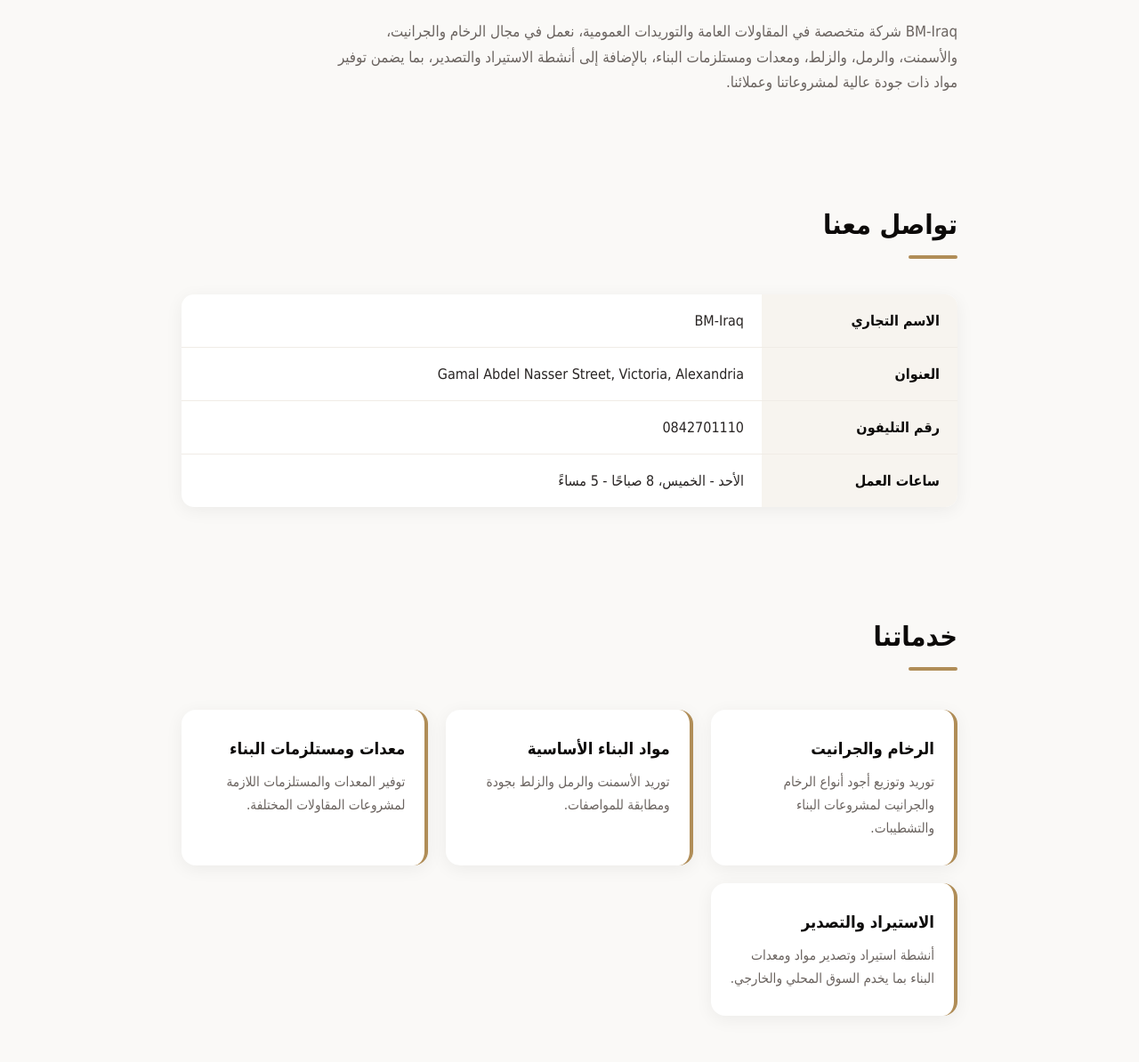
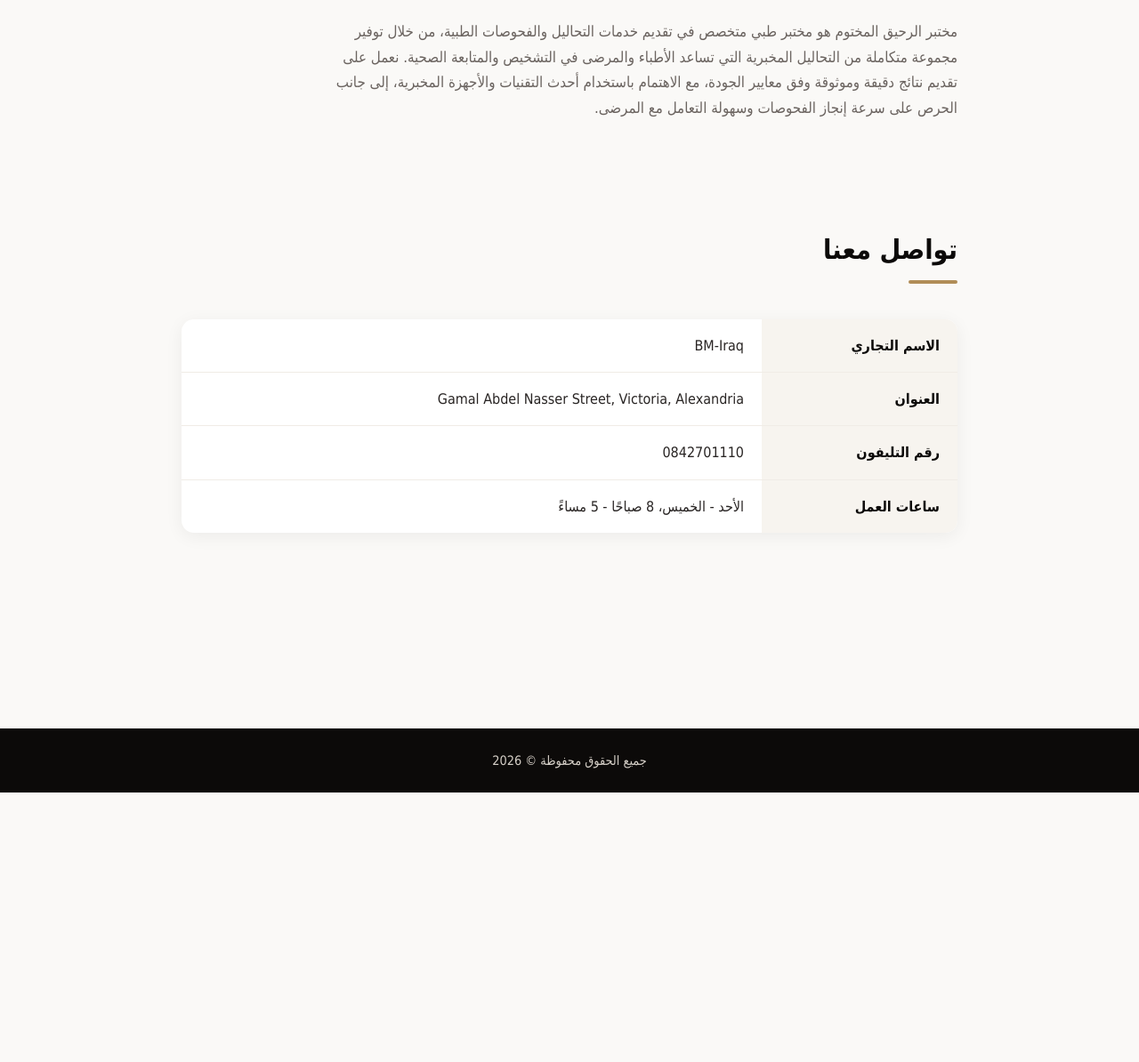
Before and after one commit to BM-Iraq/BM-Iraq.github.io, a plain HTML site: page index.html in a window 1280 px wide. Shown: the part 506-1700 px from the top of the page at 89% size. After the commit the page ends 1397 px from the top, so only its background shows below. Drawn offline with Linux system fonts and the light colour scheme.

Commit message:
Update about section and remove services
Removed company description and service offerings from the about section.

```diff
--- a/index.html
+++ b/index.html
@@ -172,11 +172,9 @@
 <section id="about">
   <h2>من نحن</h2>
   <p>
+مختبر الرحيق المختوم هو مختبر طبي متخصص في تقديم خدمات التحاليل والفحوصات الطبية، من خلال توفير مجموعة متكاملة من التحاليل المخبرية التي تساعد الأطباء والمرضى في التشخيص والمتابعة الصحية.
 
-BM-Iraq شركة متخصصة في المقاولات العامة والتوريدات العمومية،
-    نعمل في مجال الرخام والجرانيت، والأسمنت، والرمل، والزلط، ومعدات
-    ومستلزمات البناء، بالإضافة إلى أنشطة الاستيراد والتصدير، بما يضمن
-    توفير مواد ذات جودة عالية لمشروعاتنا وعملائنا.
+نعمل على تقديم نتائج دقيقة وموثوقة وفق معايير الجودة، مع الاهتمام باستخدام أحدث التقنيات والأجهزة المخبرية، إلى جانب الحرص على سرعة إنجاز الفحوصات وسهولة التعامل مع المرضى.
 
   </p>
 </section>
@@ -204,23 +202,7 @@
 </section>
 
 <section id="services">
-  <h2>خدماتنا</h2>
-  <div class="services-grid">
-    <div class="service-card">
-      <h3>الرخام والجرانيت</h3>
-      <p>توريد وتوزيع أجود أنواع الرخام والجرانيت لمشروعات البناء والتشطيبات.</p>
-    </div>
-    <div class="service-card">
-      <h3>مواد البناء الأساسية</h3>
-      <p>توريد الأسمنت والرمل والزلط بجودة ومطابقة للمواصفات.</p>
-    </div>
-    <div class="service-card">
-      <h3>معدات ومستلزمات البناء</h3>
-      <p>توفير المعدات والمستلزمات اللازمة لمشروعات المقاولات المختلفة.</p>
-    </div>
-    <div class="service-card">
-      <h3>الاستيراد والتصدير</h3>
-      <p>أنشطة استيراد وتصدير مواد ومعدات البناء بما يخدم السوق المحلي والخارجي.</p>
+
     </div>
   </div>
 </section>
```
